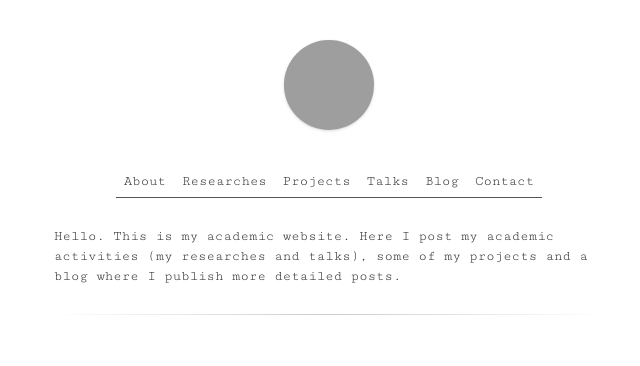
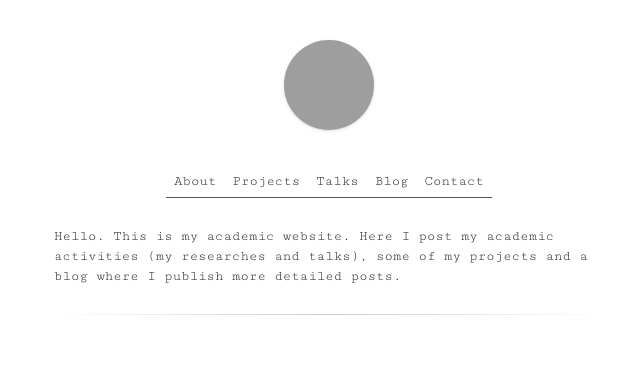
Before and after one commit to priyankaborpujari/my-templated-site, a Jekyll site: the page built from index.html, in a window 1280 px wide. Shown: the top 366 px of the page, without its empty margins (311-951 px from the left). Built offline with Jekyll 4.4.1, drawn with Linux system fonts in a browser that asks for light colours; grey boxes are pictures that could not be loaded.

Commit message:
Update header.html

```diff
--- a/_includes/header.html
+++ b/_includes/header.html
@@ -20,12 +20,7 @@
 		{% else %}
 			<li style="font-weight:bold;"> <a> About </a> </li>
 		{% endif %}
-		{% if page.url != '/researches' %}
-			{% assign link = '/researches' %}
-			<li> <a href="{{ link | prepend: site.baseurl | prepend: site.url }}"> Researches </a> </li>
-		{% else %}
-			<li style="font-weight:bold;"> <a> Researches </a> </li>
-		{% endif %}
+
 		{% if page.url != '/projects' %}
 			{% assign link = '/projects' %}
 			<li> <a href="{{ link | prepend: site.baseurl | prepend: site.url }}"> Projects </a> </li>
```
